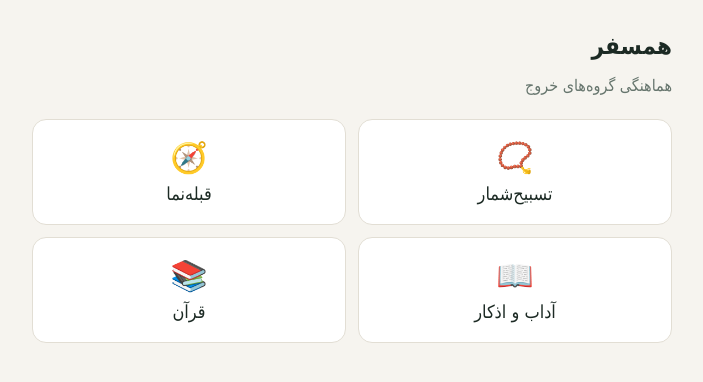
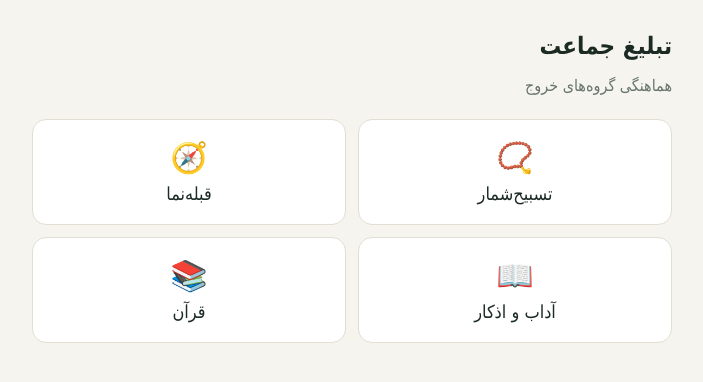
Before and after one commit to motymirbaloochzahi-cloud/tablighi-jomaat, a plain HTML site: page index.html in a window 1280 px wide. Shown: the whole page, without its empty margins (288-991 px from the left). Drawn offline with Linux system fonts and the light colour scheme.

Commit message:
Update index.html

```diff
--- a/index.html
+++ b/index.html
@@ -22,7 +22,7 @@
 </head>
 <body>
     <main>
-        <h1>همسفر</h1>
+        <h1>تبلیغ جماعت</h1>
         <p style="color:var(--mu); margin-bottom: 24px;">هماهنگی گروه‌های خروج</p>
 
         <div id="main-menu" class="grid">
```
